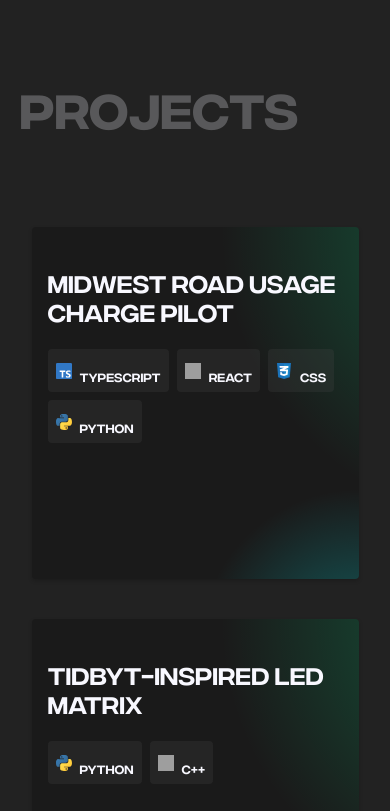
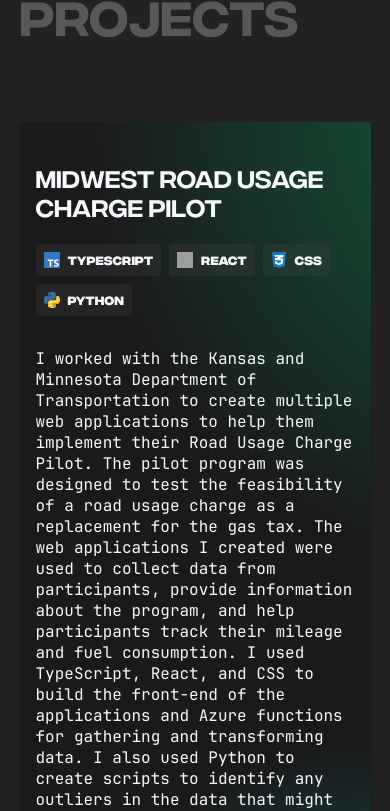
Before and after one commit to npd29/Portfolio-Website, a React (Vite) app: page / in a window 390 px wide. Shown: the part 2660-3471 px from the top of the page. Built offline with nearby package versions, Linux system fonts and the light colour scheme; grey boxes are pictures that could not be loaded.

Commit message:
[style] - Make projects section more responsive

```diff
--- a/src/components/projects/projects.css
+++ b/src/components/projects/projects.css
@@ -105,7 +105,7 @@
     transition: all 1s ease;
 }
 
-.project h3 {
+.project > h3 {
     text-transform: uppercase;
     font-size: 1.5em;
     margin-top: 0;
@@ -174,6 +174,13 @@
 .CSS {
     background: var(--ltblue);
 }
+.project .description {
+    display: none;
+}
+.project .caption {
+    display: block;
+    margin-top: auto;
+}
 
 @media screen and (max-width: 800px) {
     .projects {
@@ -188,11 +195,18 @@
         padding: 1em;
         min-width: 0;
         width: auto;
+        margin: 0;
+    }
+    .project .caption {
+        display: none;
+    }
+    .project .description {
+        display: block;
     }
     .project .descriptionDiv {
         max-height: none;
     }
-    .project h3 {
+    .project > h3 {
         margin-top: 1em;
     }
     .contact-links {
--- a/src/components/projects/projects.tsx
+++ b/src/components/projects/projects.tsx
@@ -62,7 +62,10 @@ export function Projects() {
                                         ) : null;
                                     })}
                                 </div>
-                                <p className="tools">{project.caption}</p>
+                                <p className="caption">{project.caption}</p>
+                                <p className="description">
+                                    {project.description}
+                                </p>
                             </div>
                         )
                     );
--- a/src/components/section-header/section-header.tsx
+++ b/src/components/section-header/section-header.tsx
@@ -8,7 +8,7 @@ export function SectionHeader({ title, description }: HeaderProps) {
     return (
         <div className="heading-container">
             <h2>{title}</h2>
-            <h3 className="hint">{description}</h3>
+            {description && <h3 className="hint">{description}</h3>}
         </div>
     );
 }
```
